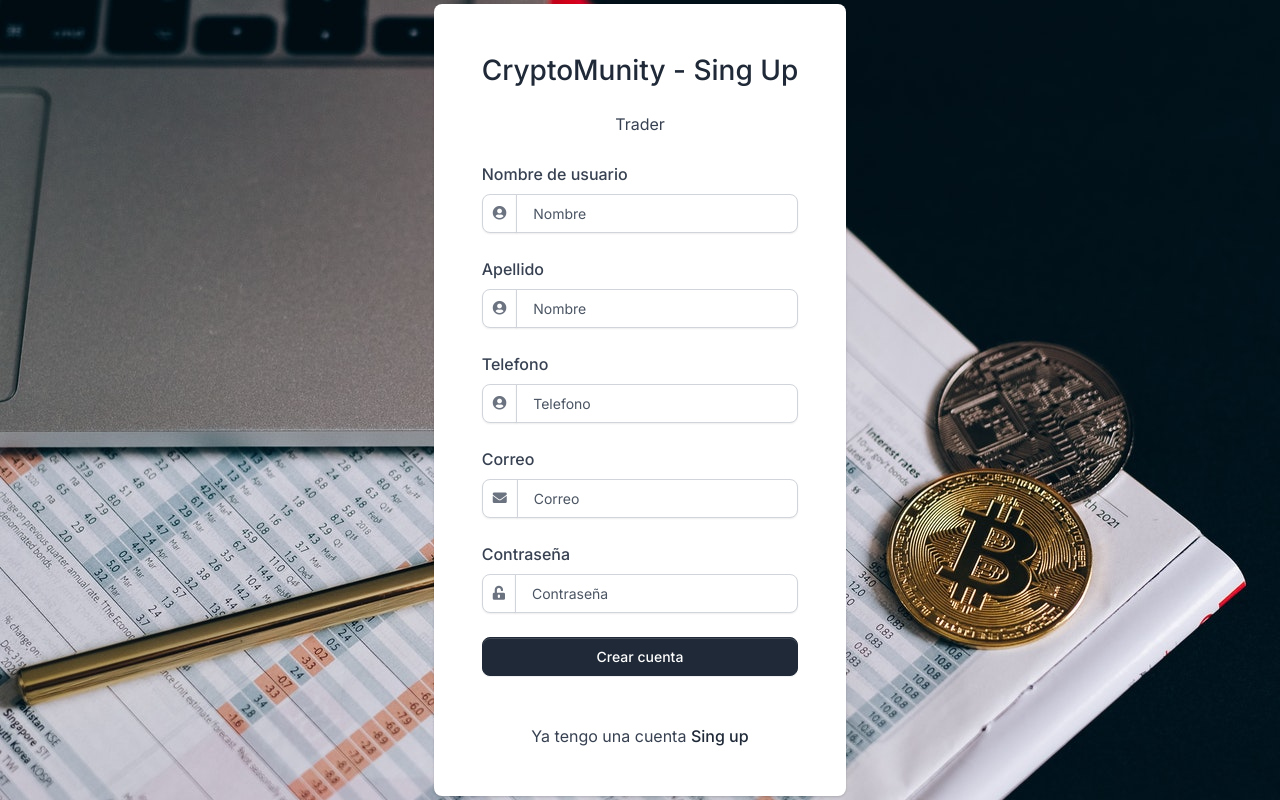
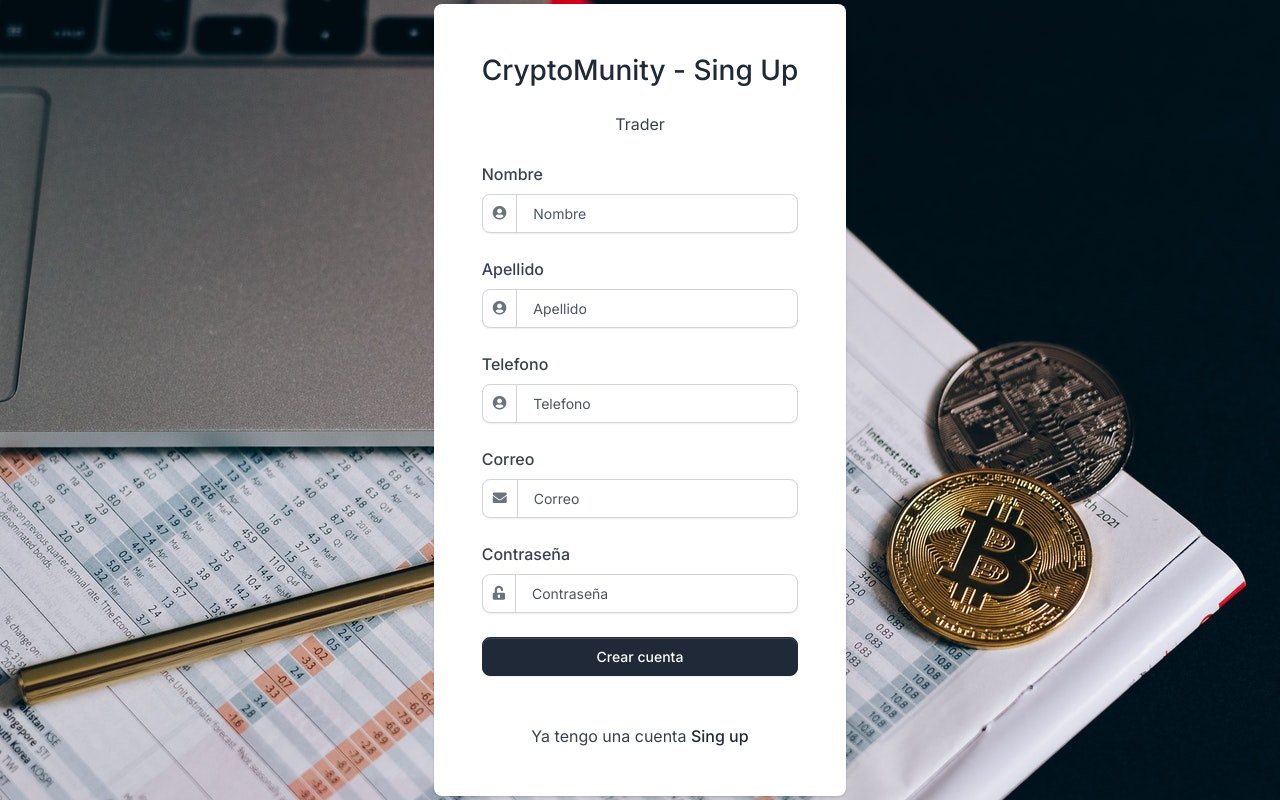
Before and after one commit to Ulises-Tame/CryptoMunity, a Flask app: page /signup in a window 1280 px wide. Run offline with Flask 2, Linux system fonts and the light colour scheme; some libraries are stand-ins or nearby versions.

Commit message:
logo-main and register view

```diff
--- a/project/templates/accounts/register.html
+++ b/project/templates/accounts/register.html
@@ -30,7 +30,7 @@
 
 
                                 <div class="form-group mb-4">
-                                    <label for="email">Nombre de usuario</label>
+                                    <label for="email">Nombre</label>
                                     <div class="input-group">
                                         <span class="input-group-text" id="basic-addon1">
                                             <span class="fas fa-user-circle"></span>
@@ -44,11 +44,11 @@
                                         <span class="input-group-text" id="basic-addon1">
                                             <span class="fas fa-user-circle"></span>
                                         </span>
-                                        <input placeholder="Nombre", class="form-control" type="text" name="apellido" required>
+                                        <input placeholder="Apellido", class="form-control" type="text" name="apellido" required>
                                     </div>
                                 </div>
                                 <div class="form-group mb-4">
-                                    <label for="email">Telefono</label>
+                                    <label for="tel">Telefono</label>
                                     <div class="input-group">
                                         <span class="input-group-text" id="basic-addon1">
                                             <span class="fas fa-user-circle"></span>
--- a/project/templates/layouts/base-fullscreen.html
+++ b/project/templates/layouts/base-fullscreen.html
@@ -49,8 +49,8 @@
 
 <!-- Favicon -->
 <link rel="apple-touch-icon" sizes="120x120" href="/static/assets/img/favicon/apple-touch-icon.png">
-<link rel="icon" type="image/png" sizes="32x32" href="/static/assets/img/favicon/logo-removebg-preview.png">
-<link rel="icon" type="image/png" sizes="16x16" href="/static/assets/img/favicon/logo-removebg-preview.png">
+<link rel="icon" type="image/png" sizes="32x32" href="/static/assets/img/favicon/logo.png">
+<link rel="icon" type="image/png" sizes="16x16" href="/static/assets/img/favicon/logo.png">
 <link rel="manifest" href="/static/assets/img/favicon/site.webmanifest">
 <link rel="mask-icon" href="/static/assets/img/favicon/safari-pinned-tab.svg" color="#ffffff">
 <meta name="msapplication-TileColor" content="#ffffff">
```
